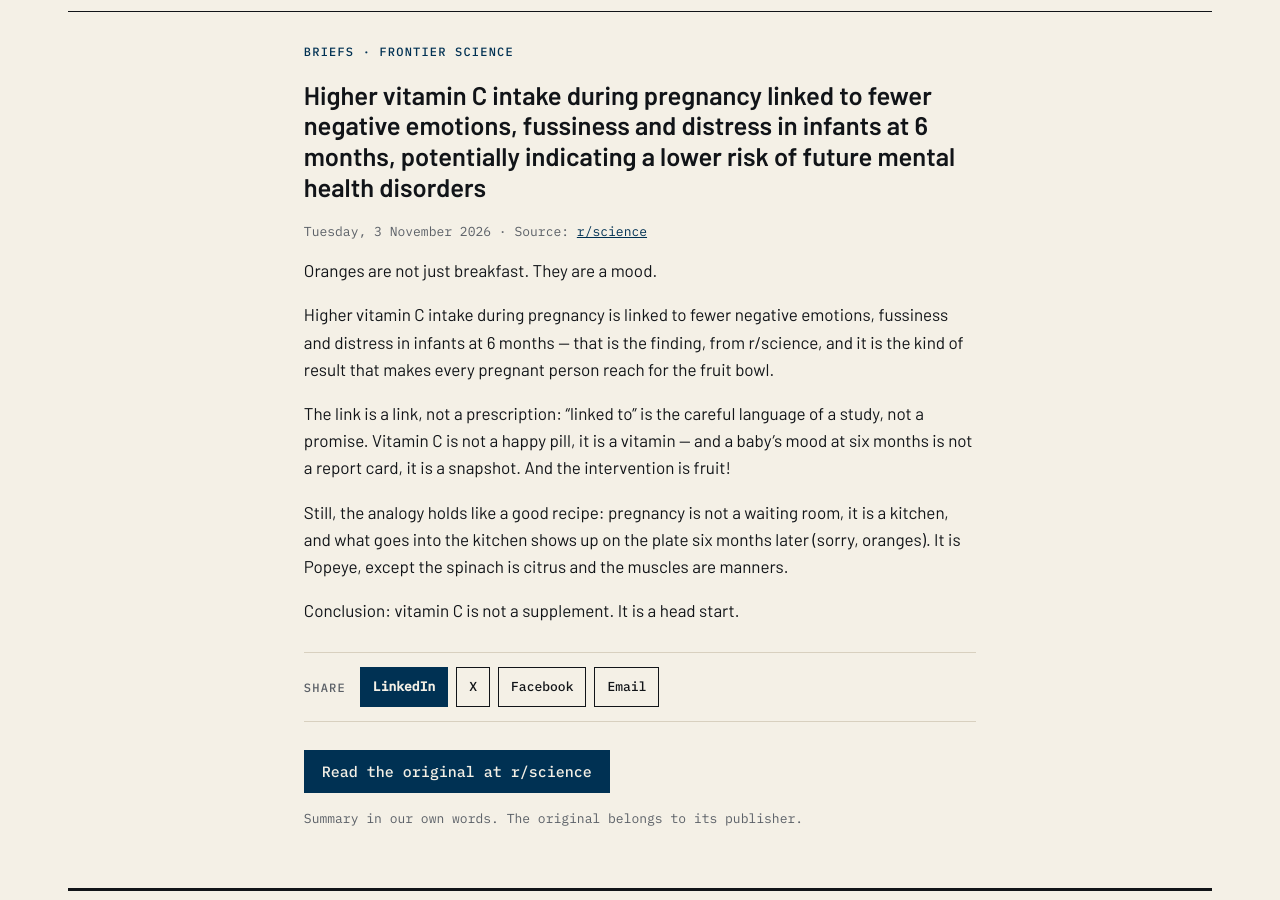
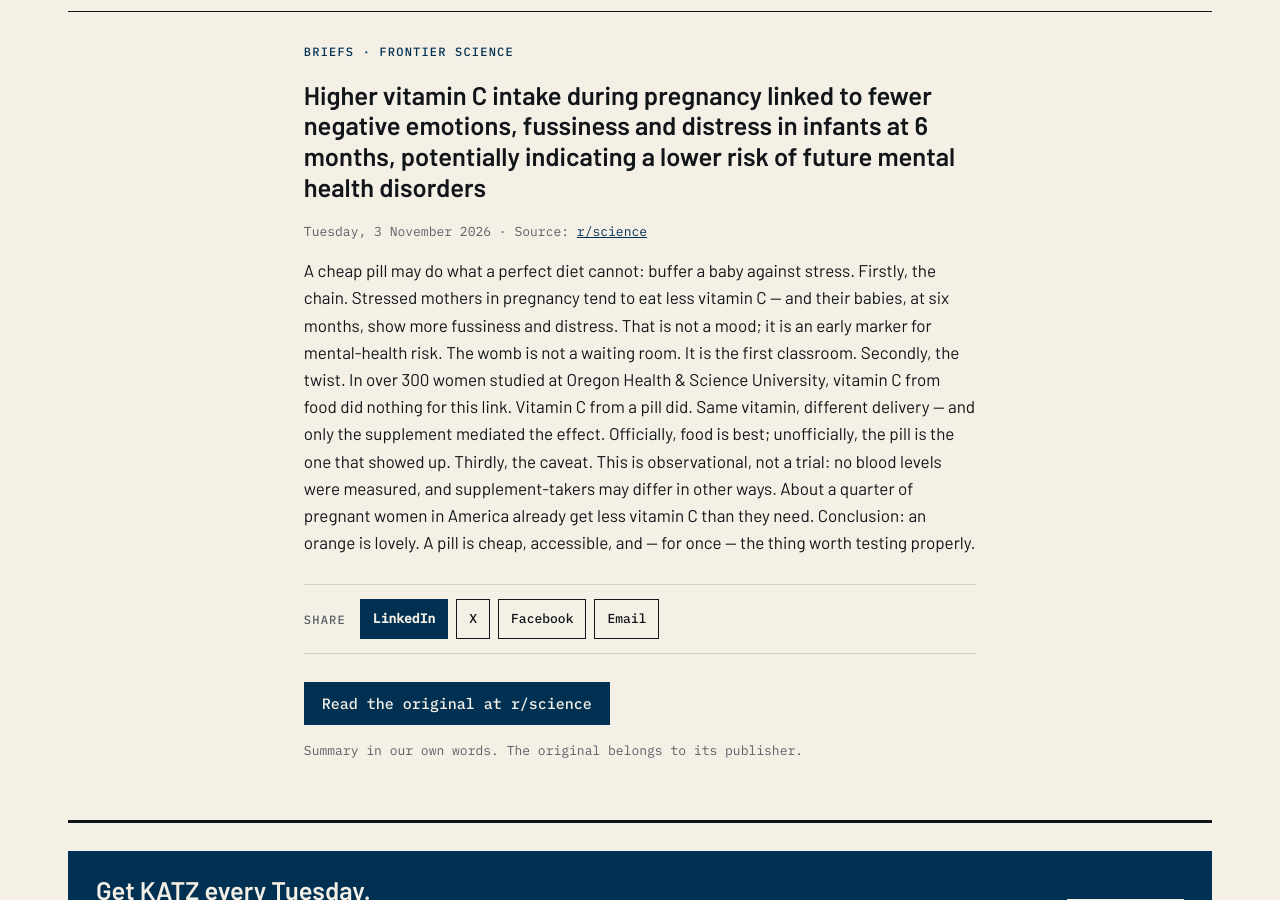
Before and after one commit to katz-news/katz.news, a Jekyll site: the page built from _posts/briefs/2026-11-04-higher-vitamin-c-intake-during-pregnancy-linked-to-fewer-neg.md, in a window 1280 px wide and 900 px high, scrolled down 287 px. Built offline with Jekyll 4.4.1, drawn with Linux system fonts in a browser that asks for light colours.

Commit message:
Publish 2026-11-05

```diff
--- a/_data/build.yml
+++ b/_data/build.yml
@@ -1 +1 @@
-published_at: 2026-11-05T11:56:34Z
+published_at: 2026-11-05T12:06:32Z
--- a/_posts/briefs/2026-11-04-higher-vitamin-c-intake-during-pregnancy-linked-to-fewer-neg.md
+++ b/_posts/briefs/2026-11-04-higher-vitamin-c-intake-during-pregnancy-linked-to-fewer-neg.md
@@ -8,12 +8,4 @@ section: science
 source_name: r/science
 source_url: https://www.reddit.com/r/science/comments/1xmz0cu/higher_vitamin_c_intake_during_pregnancy_linked/
 ---
-Oranges are not just breakfast. They are a mood.
-
-Higher vitamin C intake during pregnancy is linked to fewer negative emotions, fussiness and distress in infants at 6 months — that is the finding, from r/science, and it is the kind of result that makes every pregnant person reach for the fruit bowl.
-
-The link is a link, not a prescription: “linked to” is the careful language of a study, not a promise. Vitamin C is not a happy pill, it is a vitamin — and a baby's mood at six months is not a report card, it is a snapshot. And the intervention is fruit!
-
-Still, the analogy holds like a good recipe: pregnancy is not a waiting room, it is a kitchen, and what goes into the kitchen shows up on the plate six months later (sorry, oranges). It is Popeye, except the spinach is citrus and the muscles are manners.
-
-Conclusion: vitamin C is not a supplement. It is a head start.
+A cheap pill may do what a perfect diet cannot: buffer a baby against stress. Firstly, the chain. Stressed mothers in pregnancy tend to eat less vitamin C — and their babies, at six months, show more fussiness and distress. That is not a mood; it is an early marker for mental-health risk. The womb is not a waiting room. It is the first classroom. Secondly, the twist. In over 300 women studied at Oregon Health & Science University, vitamin C from food did nothing for this link. Vitamin C from a pill did. Same vitamin, different delivery — and only the supplement mediated the effect. Officially, food is best; unofficially, the pill is the one that showed up. Thirdly, the caveat. This is observational, not a trial: no blood levels were measured, and supplement-takers may differ in other ways. About a quarter of pregnant women in America already get less vitamin C than they need. Conclusion: an orange is lovely. A pill is cheap, accessible, and — for once — the thing worth testing properly.
```
